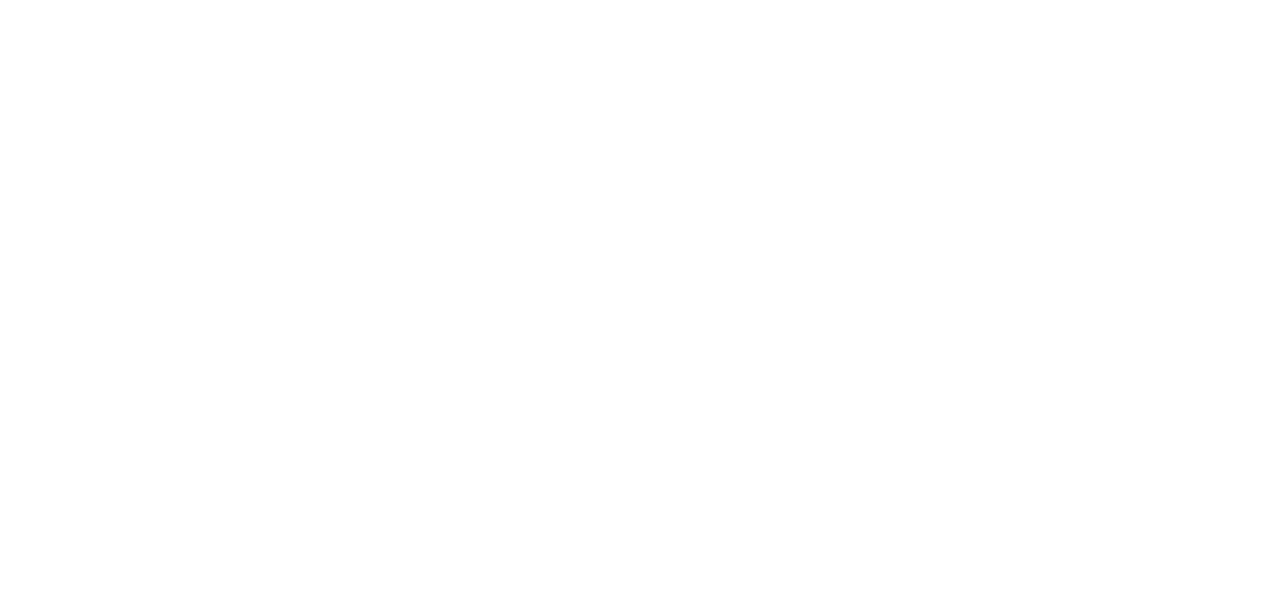
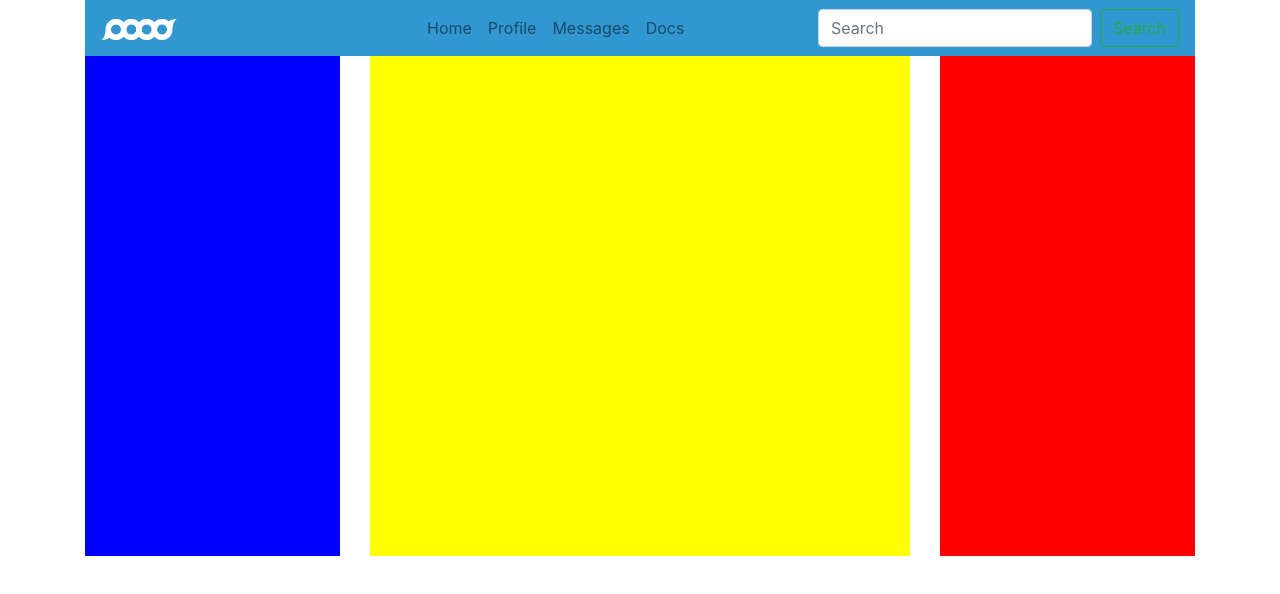
Before and after one commit to hermelen/integration_avec_sass, a plain HTML site: page index.html in a window 1280 px wide. Drawn offline with nearby package versions, Linux system fonts and the light colour scheme; files that its build step writes are made by us from their sources.

Commit message:
beginning HTML bootstrap

```diff
--- a/css/scss/style.scss
+++ b/css/scss/style.scss
@@ -0,0 +1,28 @@
+div.container {
+  div.row {
+    div.top-nav {
+      nav.navbar.navbar-expand-lg {
+        background-color: #3097d1;
+        a.navbar-brand {
+          img {
+            max-width: 25%;
+          }
+        }
+      }
+    }
+    div.layout-div {
+      aside.left-bar {
+        min-height: 500px;
+        background-color: blue;
+      }
+      main.main-content {
+        min-height: 500px;
+        background-color: yellow;
+      }
+      aside.right-bar {
+        min-height: 500px;
+        background-color: red;
+      }
+    }
+  }
+}
--- a/index.html
+++ b/index.html
@@ -1,5 +1,6 @@
 <!doctype html>
 <html lang="fr">
+
 <head>
   <meta charset="utf-8">
   <meta name="viewport" content="width=device-width, initial-scale=1, shrink-to-fit=no">
@@ -8,13 +9,82 @@
 
   <title>Template</title>
 </head>
+
 <body>
-    <main>
+  <div class="container">
+    <div class="row">
+      <div class="top-nav col-12">
+        <nav class="navbar navbar-expand-lg navbar-light">
+          <a class="navbar-brand" href="#">
+            <img src="img/brand-white.png" alt="logo">
+          </a>
+          <button class="navbar-toggler" type="button" data-toggle="collapse" data-target="#navbarSupportedContent" aria-controls="navbarSupportedContent" aria-expanded="false" aria-label="Toggle navigation">
+            <span class="navbar-toggler-icon"></span>
+          </button>
+
+          <div class="collapse navbar-collapse" id="navbarSupportedContent">
+            <ul class="navbar-nav mr-auto">
+              <li class="nav-item">
+                <a class="nav-link" href="#">Home</a>
+              </li>
+              <li class="nav-item">
+                <a class="nav-link" href="#">Profile</a>
+              </li>
+              <li class="nav-item">
+                <a class="nav-link" href="#">Messages</a>
+              </li>
+              <li class="nav-item">
+                <a class="nav-link" href="#">Docs</a>
+              </li>
+              <!-- <li class="nav-item active">
+                <a class="nav-link" href="#">
+                  Home
+                  <span class="sr-only">(current)</span>
+                </a>
+              </li> -->
+              <!-- <li class="nav-item dropdown">
+                <a class="nav-link dropdown-toggle" href="#" id="navbarDropdown" role="button" data-toggle="dropdown" aria-haspopup="true" aria-expanded="false">
+                  Dropdown
+                </a>
+                <div class="dropdown-menu" aria-labelledby="navbarDropdown">
+                  <a class="dropdown-item" href="#">Action</a>
+                  <a class="dropdown-item" href="#">Another action</a>
+                  <div class="dropdown-divider"></div>
+                  <a class="dropdown-item" href="#">Something else here</a>
+                </div>
+              </li> -->
+              <!-- <li class="nav-item">
+                <a class="nav-link disabled" href="#">Disabled</a>
+              </li> -->
+            </ul>
+            <form class="form-inline my-2 my-lg-0">
+              <input class="form-control mr-sm-2" type="search" placeholder="Search" aria-label="Search">
+              <button class="btn btn-outline-success my-2 my-sm-0" type="submit">Search</button>
+            </form>
+          </div>
+        </nav>
+      </div>
+      <div class="layout-div col-md-3">
+        <aside class="left-bar">
+
+        </aside>
+      </div>
+      <div class="layout-div col-md-6">
+        <main class="main-content">
 
         </main>
+      </div>
+      <div class="layout-div col-md-3">
+        <aside class="right-bar">
+
+        </aside>
+      </div>
+    </div>
+  </div>
 
   <script src="node_modules/jquery/dist/jquery.min.js"></script>
   <script src="node_modules/bootstrap/dist/js/bootstrap.bundle.min.js"></script>
   <script src="js/app.js"></script>
 </body>
+
 </html>
```
Also changed, not shown: 03_Sass_Inte.png (added), css/style.css (added), img/brand-white.png (added), 2 other files. Lines whose indentation alone changed are shown as unchanged.
